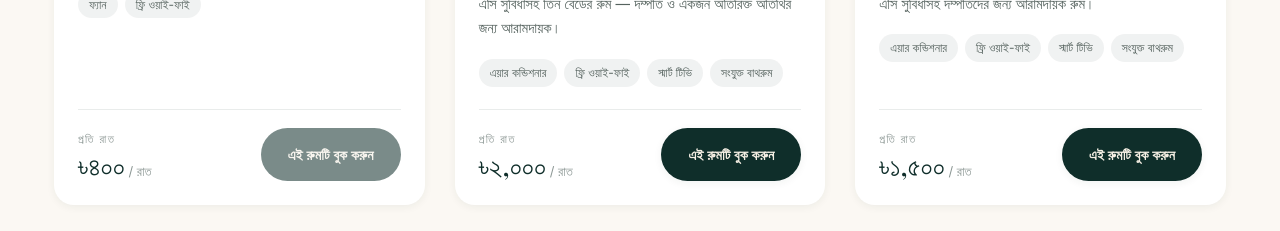
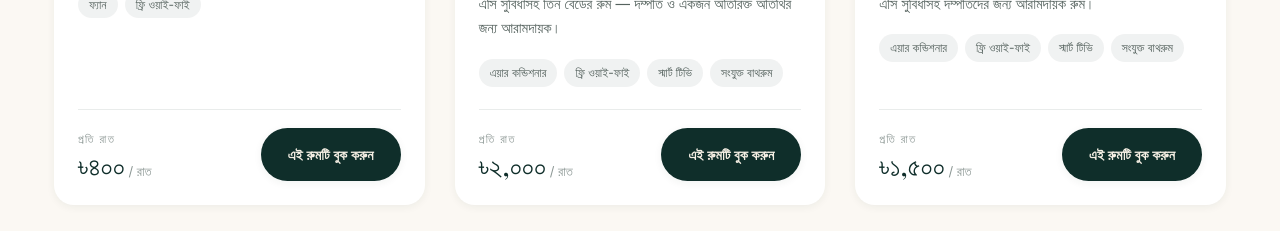
Before and after one commit to jakareyahaldar/hotel-relux, a React (Vite) app: page / in a window 1280 px wide. Shown: the part 1900-2131 px from the top of the page. Built offline with nearby package versions, Linux system fonts and the light colour scheme.

Commit message:
fix: enable Book Now on available non-AC single room cards

```diff
--- a/src/components/Rooms.jsx
+++ b/src/components/Rooms.jsx
@@ -172,7 +172,7 @@ export default function Rooms({
                   <button
                     type="button"
                     className={`btn ${room.available ? 'btn--primary' : 'btn--ghost'}`}
-                    disabled={!room.available || room.capacity < guests}
+                    disabled={!room.available}
                     onClick={(event) => {
                       event.stopPropagation();
                       onSelectRoom?.(room);
```
